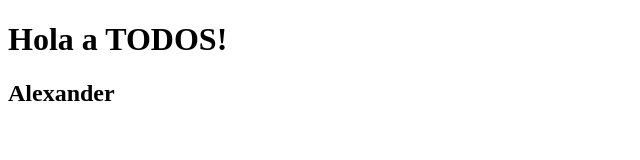
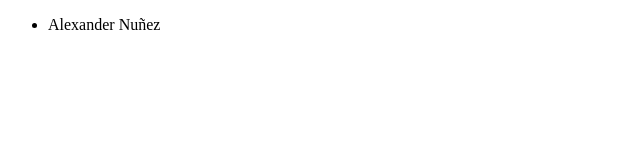
Before and after one commit to Aldesigncode/gitGitHubColaborativo_14, a plain HTML site: page index.html in a window 1280 px wide. Shown: the whole page, without its empty margins (0-640 px from the left). Drawn offline with Linux system fonts and the light colour scheme.

Commit message:
Subiendo nombre

```diff
--- a/index.html
+++ b/index.html
@@ -7,7 +7,8 @@
     <title>Document</title>
 </head>
 <body>
-    <h1>Hola a TODOS!</h1>
-    <h2>Alexander</h2>
+    <ul>
+        <li>Alexander Nuñez</li>
+    </ul>
 </body>
 </html>
```
